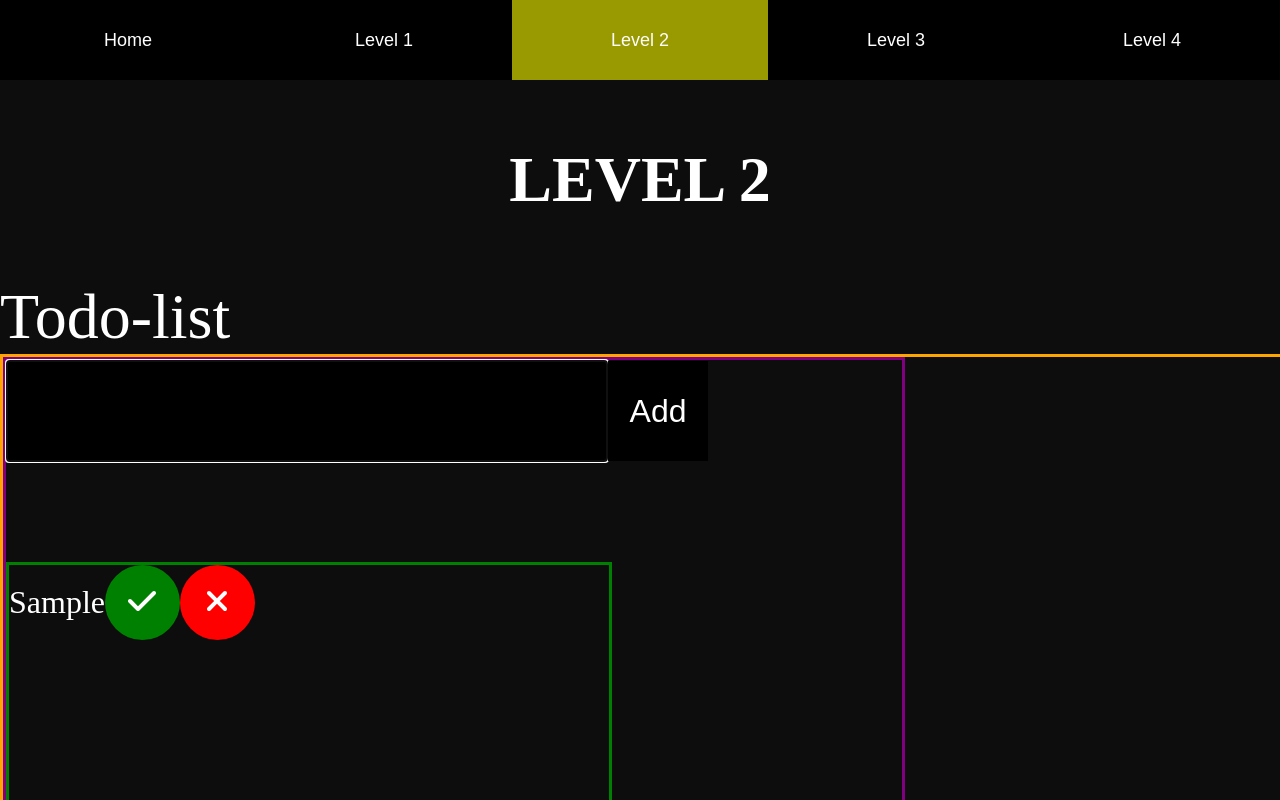
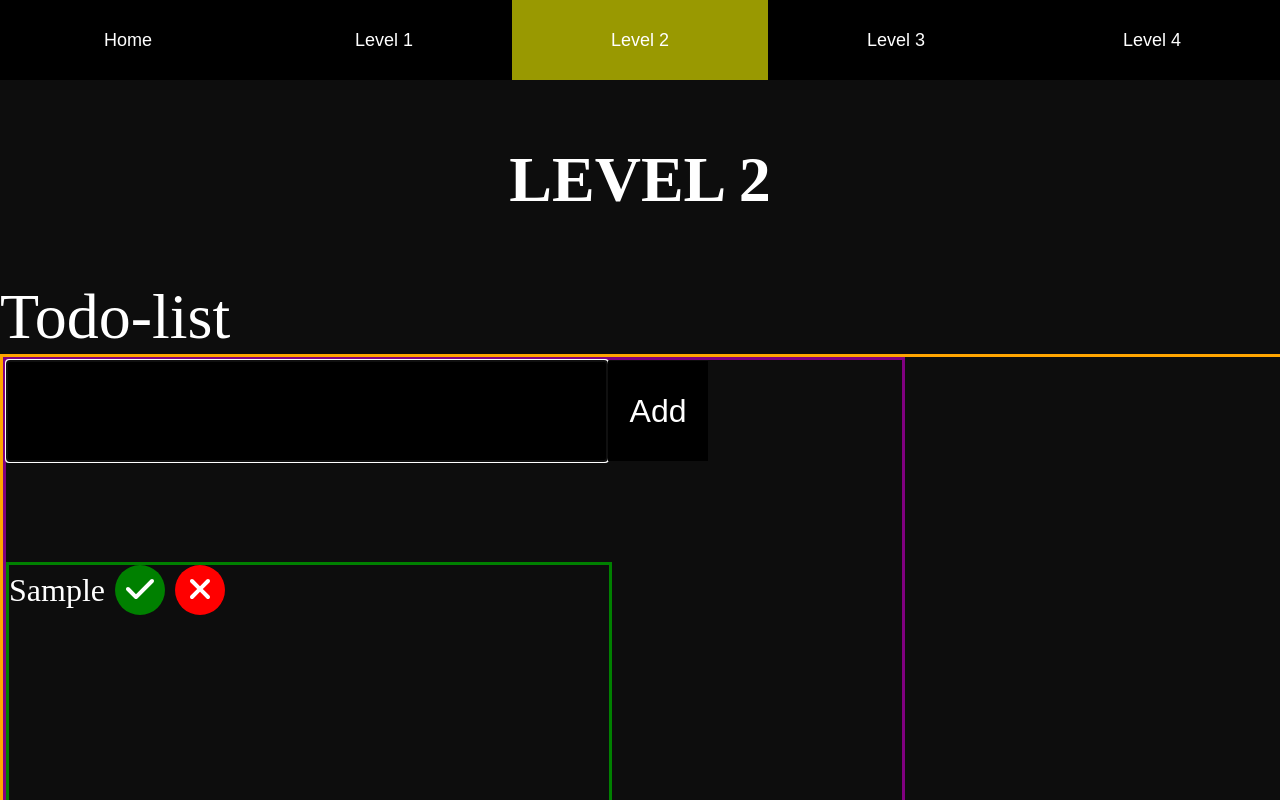
Before and after one commit to h584957/React-trainingArc, a React (Create React App) app: page /lv2 in a window 1280 px wide. Both pictures are taken after typing "Sample" into the empty fields and a click on the button "Add". Shown: the top 800 px of the page. Built offline with nearby package versions, Linux system fonts and the light colour scheme.

Commit message:
lv2 small update

```diff
--- a/src/page/Lv2.js
+++ b/src/page/Lv2.js
@@ -28,6 +28,18 @@ function Lv2() {
       setNewTodos(e.target.value);
     };
 
+    const handleCompleteTodo = (e) => {
+
+      console.log("Todo was completed");
+    };
+
+    const handleDeleteTodo = (e) => {
+
+
+      console.log("Todo was deleted");
+    };
+
+
     const handleEnter = (e) => {
 
 
@@ -52,10 +64,10 @@ function Lv2() {
 
             <div id='todoListBox'>
               <ul id='listContainer'>
-                {toDos.map((todo, index) => (<li id="list" key={index}>{todo}<button id='checkTodo' className='todoBtn'>
+                {toDos.map((todo, index) => (<li id="list" key={index}>{todo}<button id='checkTodo' onClick={handleCompleteTodo} className='todoBtn'>
             <FontAwesomeIcon icon={faCheck} />
             </button>
-            <button id='deleteTodo' className='todoBtn'>
+            <button id='deleteTodo' onClick={handleDeleteTodo} className='todoBtn'>
             <FontAwesomeIcon icon={faXmark} />
             </button> </li>))}
 
@@ -64,6 +76,7 @@ function Lv2() {
 
             </div>
 
+            <button id ='archiveBtn'onClick={handleAddTodo}>Archive</button>
 
           </div>
           <div id='todoComplete'>
--- a/src/style/lv2/Todo.css
+++ b/src/style/lv2/Todo.css
@@ -1,8 +1,6 @@
 #todoBox{
     border: purple solid;
     width: 70%;
-
-
 }
 .todoBtn{
     color: white;
@@ -13,24 +11,27 @@
     height: 75px;
 
     font-size: xx-large;
-
 }
 #checkTodo{
     background-color: green;
-   border-radius: 100px;
-
+    width: 50px;
+    height: 50px;
+    border-radius: 100px;
+    margin-left: 10px;
 
 }
 #deleteTodo{
     background-color: red;
+    width: 50px;
+    height: 50px;
     border-radius: 100px;
+    margin-left: 10px;
 
 }
 .todoBtnPics{
     height: 80px;
     width: 80px;
     background-color: none;
-
 }
 #todoListBox{
     border: solid green;
@@ -43,6 +44,15 @@
 #addTodoBtn{
     height: 100px;
     width: 100px;
+    background-color: black;
+    color: white;
+    border: 0;
+
+    font-size: xx-large;
+}
+#archiveBtn{
+    height: 100px;
+    width: 200px;
     background-color: black;
     color: white;
     border: 0;
```
